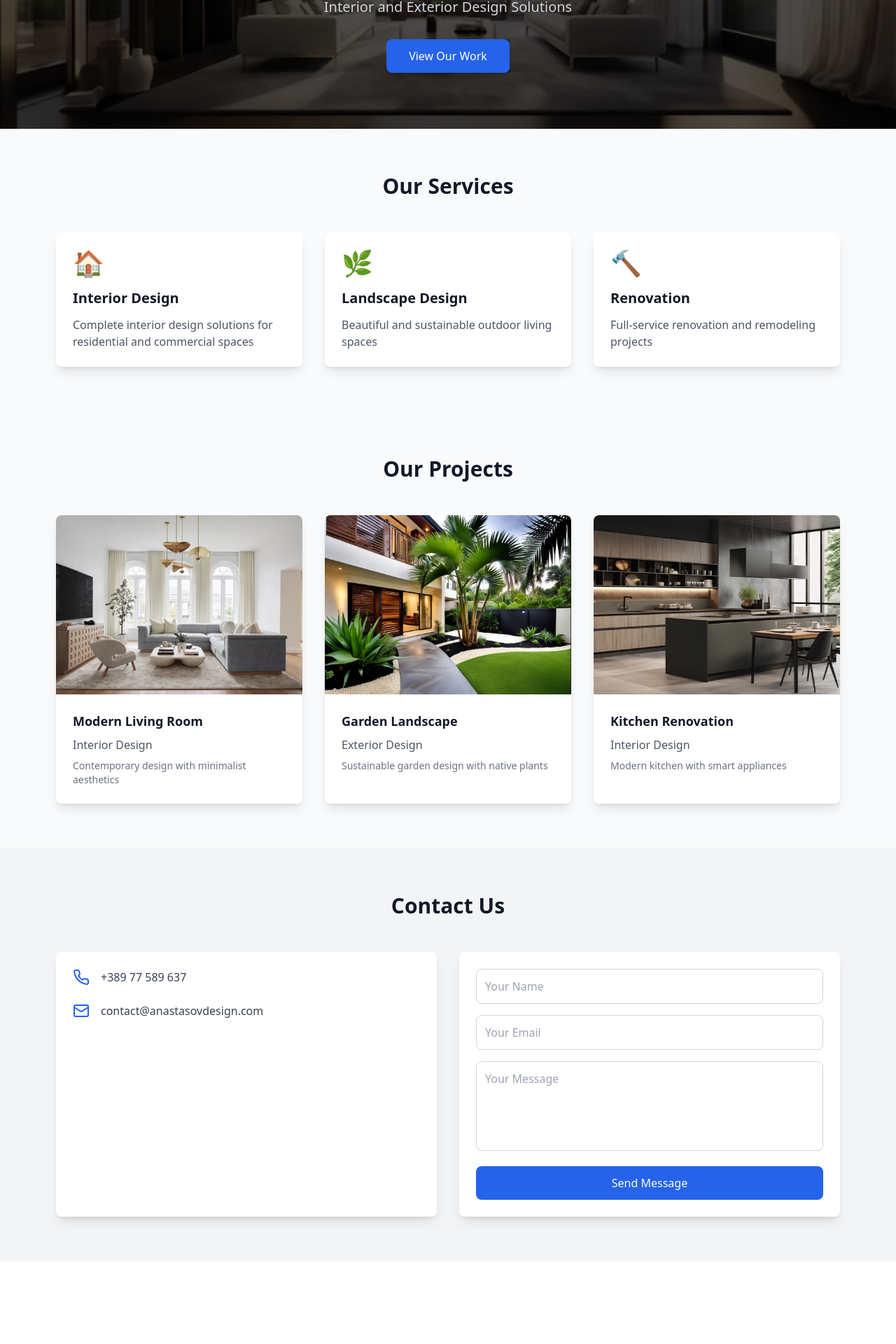
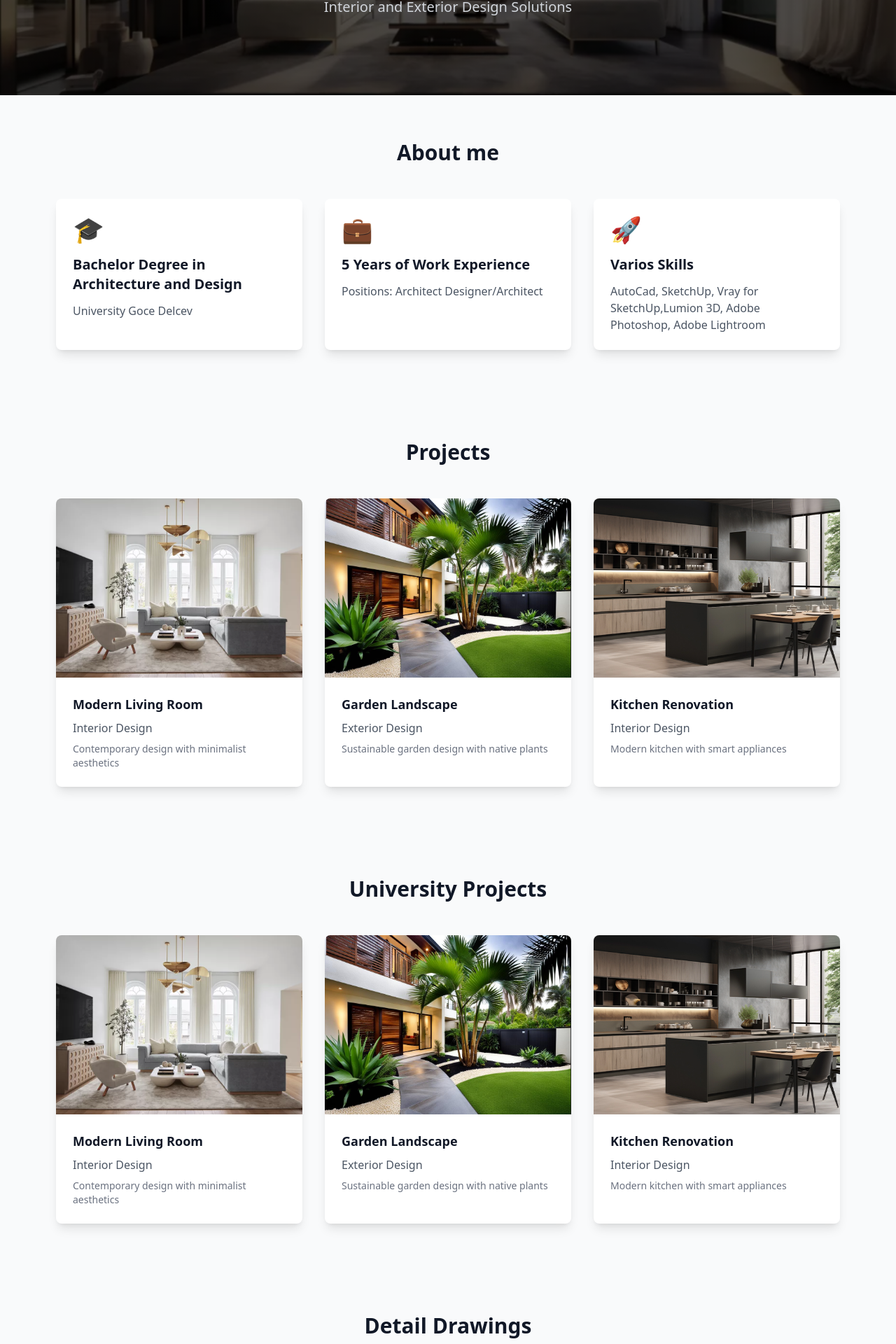
Before and after one commit to anastasovstefan/portfolio, a React (Create React App) app: page / in a window 1280 px wide. Shown: the part 280-2200 px from the top of the page at 70% size. Before the commit the page ends 2082 px from the top, so only its background shows below. Built offline with nearby package versions, Linux system fonts and the light colour scheme; the HTML template or start-up script is replaced by a standard one.

Commit message:
add changes

```diff
--- a/public/index.html
+++ b/public/index.html
@@ -24,7 +24,7 @@
       work correctly both with client-side routing and a non-root public URL.
       Learn how to configure a non-root public URL by running `npm run build`.
     -->
-    <title>React App</title>
+    <title>Design Portfolio</title>
   </head>
   <body>
     <noscript>You need to enable JavaScript to run this app.</noscript>
--- a/src/components/DesignWebsite.js
+++ b/src/components/DesignWebsite.js
@@ -33,24 +33,24 @@ const DesignWebsite = () => {
     }
   ];
 
-  const services = [
+  const renders = [
     {
       id: 1,
-      title: 'Interior Design',
-      description: 'Complete interior design solutions for residential and commercial spaces',
-      icon: '🏠'
+      title: 'Bachelor Degree in Architecture and Design',
+      description: 'University Goce Delcev',
+      icon: '🎓'
     },
     {
       id: 2,
-      title: 'Landscape Design',
-      description: 'Beautiful and sustainable outdoor living spaces',
-      icon: '🌿'
+      title: '5 Years of Work Experience',
+      description: 'Positions: Architect Designer/Architect',
+      icon: '💼'
     },
     {
       id: 3,
-      title: 'Renovation',
-      description: 'Full-service renovation and remodeling projects',
-      icon: '🔨'
+      title: 'Varios Skills',
+      description: 'AutoCad, SketchUp, Vray for SketchUp,Lumion 3D, Adobe Photoshop, Adobe Lightroom',
+      icon: '🚀'
     }
   ];
 
@@ -62,11 +62,11 @@ const DesignWebsite = () => {
           <div className="flex justify-between items-center h-16">
             <div className="flex items-center space-x-2">
               <Home className="h-6 w-6 text-blue-600" />
-              <span className="font-bold text-xl text-gray-900">Anastasov Design </span>
+              <span className="font-bold text-xl text-gray-900">Portfolio Design </span>
             </div>
 
             <div className="hidden md:flex space-x-8">
-              {['Home', 'Services', 'Portfolio', 'Contact'].map((item) => (
+              {['About me', 'Projects', 'University Projects', 'Detail Drawings', 'Contact'].map((item) => (
                 <a
                   key={item}
                   href={`#${item.toLowerCase()}`}
@@ -89,7 +89,7 @@ const DesignWebsite = () => {
         {isMenuOpen && (
           <div className="md:hidden absolute w-full bg-white border-t">
             <div className="px-2 pt-2 pb-3 space-y-1">
-              {['Home', 'Services', 'Portfolio', 'Contact'].map((item) => (
+              {['About me', 'Projects', 'University Projects', 'Detail Drawings', 'Contact'].map((item) => (
                 <a
                   key={item}
                   href={`#${item.toLowerCase()}`}
@@ -118,19 +118,15 @@ const DesignWebsite = () => {
           <p className="text-xl mb-8 text-gray-300">
             Interior and Exterior Design Solutions
           </p>
-          <button className="bg-blue-600 hover:bg-blue-700 text-white px-8 py-3 rounded-lg transform transition-transform duration-200 hover:scale-105">
-            View Our Work
-          </button>
         </div>
       </div>
-
-        {/* Services Section */}
-        <div className="max-w-6xl mx-auto px-4 py-16" id="services">
+        {/* About me Section */}
+        <div className="max-w-6xl mx-auto px-4 py-16" id="about me">
         <h2 className="text-3xl font-bold text-center mb-12 text-gray-900">
-          Our Services
+          About me
         </h2>
         <div className="grid grid-cols-1 md:grid-cols-3 gap-8">
-          {services.map(service => (
+          {renders.map(service => (
             <div
               key={service.id}
               className="bg-white p-6 rounded-lg shadow-lg hover:shadow-xl transition-shadow duration-300"
@@ -142,11 +138,69 @@ const DesignWebsite = () => {
           ))}
         </div>
       </div>
+        {/* Projects Section */}
+        <div className="max-w-6xl mx-auto px-4 py-16" id="projects">
+        <h2 className="text-3xl font-bold text-center mb-12 text-gray-900">
+          Projects
+        </h2>
+        <div className="grid grid-cols-1 md:grid-cols-3 gap-8">
+          {projects.map(project => (
+            <div
+              key={project.id}
+              className="bg-white rounded-lg shadow-lg overflow-hidden transform transition-transform duration-200 hover:scale-105"
+            >
+              <div className="relative h-64 overflow-hidden">
+                <img
+                  src={project.image}
+                  alt={project.title}
+                  className="w-full h-full object-cover transform transition-transform duration-500 hover:scale-110"
+                />
+              </div>
+              <div className="p-6">
+                <h3 className="font-bold text-lg mb-2 text-gray-900">
+                  {project.title}
+                </h3>
+                <p className="text-gray-600 mb-2">{project.type} Design</p>
+                <p className="text-gray-500 text-sm">{project.description}</p>
+              </div>
+            </div>
+          ))}
+        </div>
+      </div>
 
-      {/* Portfolio Section with Image Gallery */}
-      <div className="max-w-6xl mx-auto px-4 py-16" id="portfolio">
+      {/* University Section */}
+      <div className="max-w-6xl mx-auto px-4 py-16" id="university projects">
         <h2 className="text-3xl font-bold text-center mb-12 text-gray-900">
-          Our Projects
+          University Projects
+        </h2>
+        <div className="grid grid-cols-1 md:grid-cols-3 gap-8">
+          {projects.map(project => (
+            <div
+              key={project.id}
+              className="bg-white rounded-lg shadow-lg overflow-hidden transform transition-transform duration-200 hover:scale-105"
+            >
+              <div className="relative h-64 overflow-hidden">
+                <img
+                  src={project.image}
+                  alt={project.title}
+                  className="w-full h-full object-cover transform transition-transform duration-500 hover:scale-110"
+                />
+              </div>
+              <div className="p-6">
+                <h3 className="font-bold text-lg mb-2 text-gray-900">
+                  {project.title}
+                </h3>
+                <p className="text-gray-600 mb-2">{project.type} Design</p>
+                <p className="text-gray-500 text-sm">{project.description}</p>
+              </div>
+            </div>
+          ))}
+        </div>
+      </div>
+        {/* Detail drawings Section */}
+        <div className="max-w-6xl mx-auto px-4 py-16" id="detail drawings">
+        <h2 className="text-3xl font-bold text-center mb-12 text-gray-900">
+          Detail Drawings
         </h2>
         <div className="grid grid-cols-1 md:grid-cols-3 gap-8">
           {projects.map(project => (
```
Also changed, not shown: 1 other file (tests, documents, lock files or other folders).
